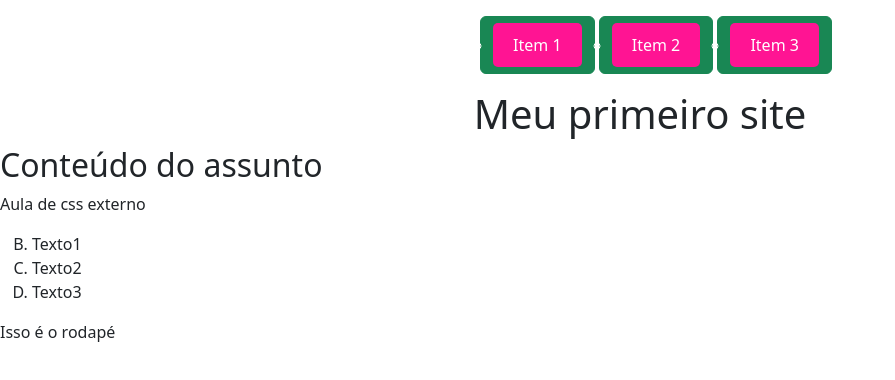
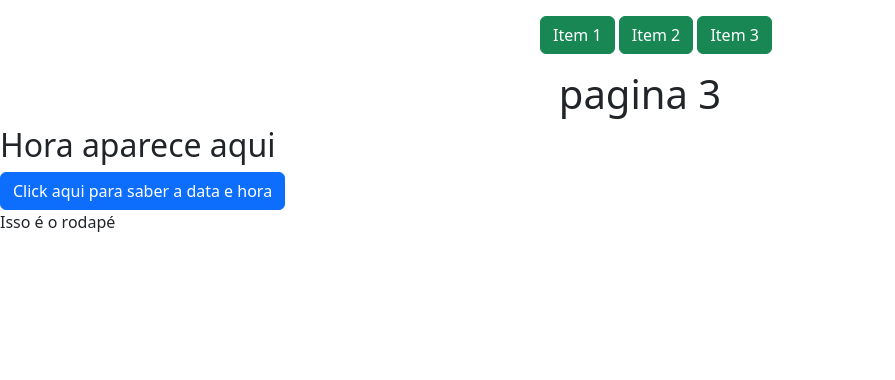
Before and after one commit to leticiaporpino/DEVWeb, a plain HTML site: page Item3.html in a window 1280 px wide. Shown: the whole page, without its empty margins (0-895 px from the left). Drawn offline with nearby package versions, Linux system fonts and the light colour scheme; files that its build step writes are made by us from their sources.

Commit message:
Add files via upload

```diff
--- a/leticia/index.html
+++ b/Item3.html
@@ -22,18 +22,12 @@
                 </a>
             </ul>
         </nav>
-        <h1>Meu primeiro site</h1>
+        <h1>pagina 3</h1>
     </header>
     <main>
-
-        <h2>Conteúdo do assunto</h2>
-        <p>Aula de css externo</p>
-
-        <ol type="A" start="2">
-            <li>Texto1</li>
-            <li>Texto2</li>
-            <li>Texto3</li>
-        </ol>
+        <h2 id="DataHora"> Hora aparece aqui </h2>
+        <button type="button" class="btn btn-primary" onclick=atual() >Click aqui para saber a data e hora</button>
+        <script src="script.js"></script>
     </main>
     <footer>
         Isso é o rodapé
--- /dev/null
+++ b/script.js
@@ -0,0 +1,4 @@
+
+function atual(){
+    document.getElementById('DataHora').innerHTML= Date()
+}
--- a/style.css
+++ b/style.css
@@ -1,19 +1,2 @@
-h2{
-    color: aqua;
-        }
-
-        .menu{
-            display: inline-blok /* deixa loado a lado */;
-            padding: 10px 20px;/* */
-            background-color: deeppink;
-            text-align: center;
-            font-size:center;
-            font-size:16px;
-            border-radius: 5px; /*  Borda arredondada */
-            border:none;
-
-
-        }
-        .menu:houver{
-            background-color: aliceblue;
-        }
+a{text-decoration: none;}
+.menu{list-style-type: none;}
```
Also changed, not shown: Item2.html (renamed from LETICIA2B/index.html, +8 -10 lines), img/image.png (added).
